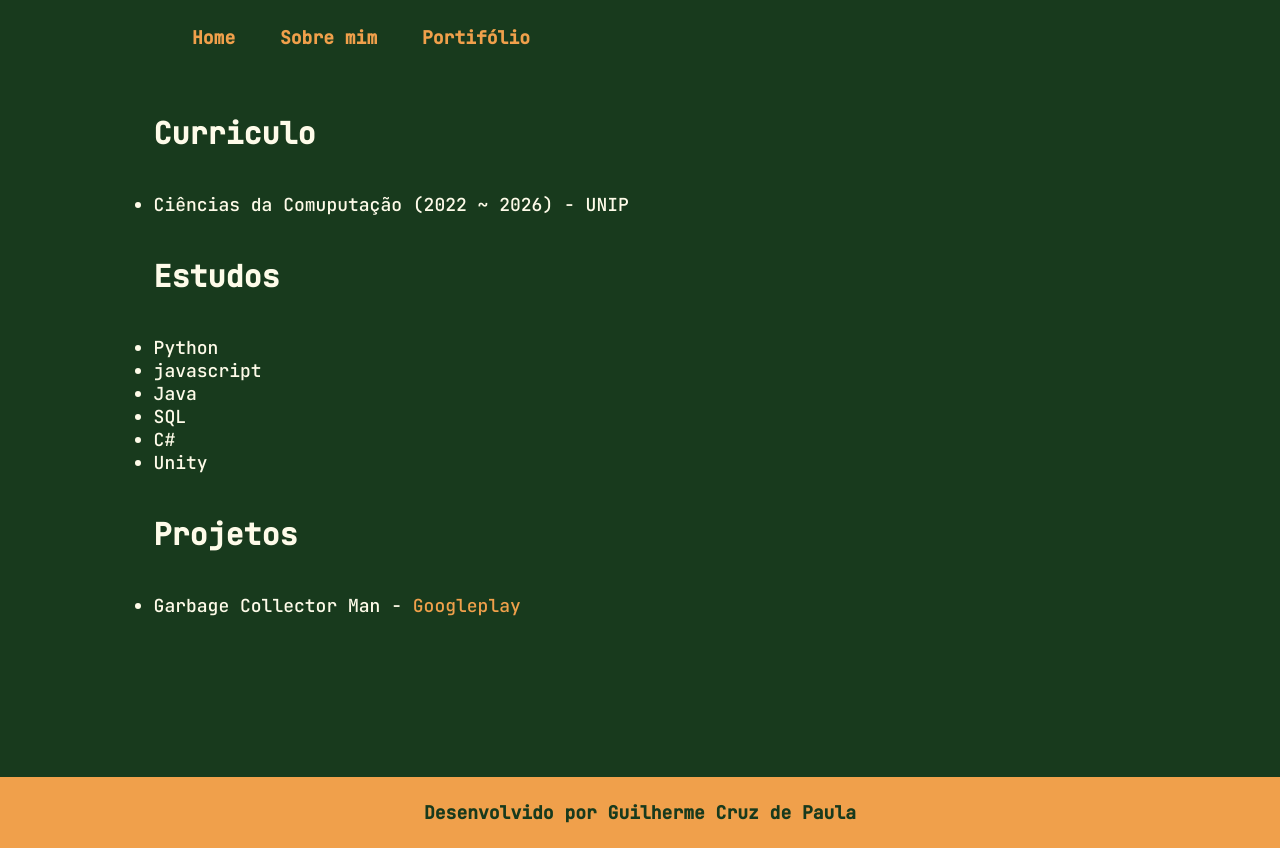
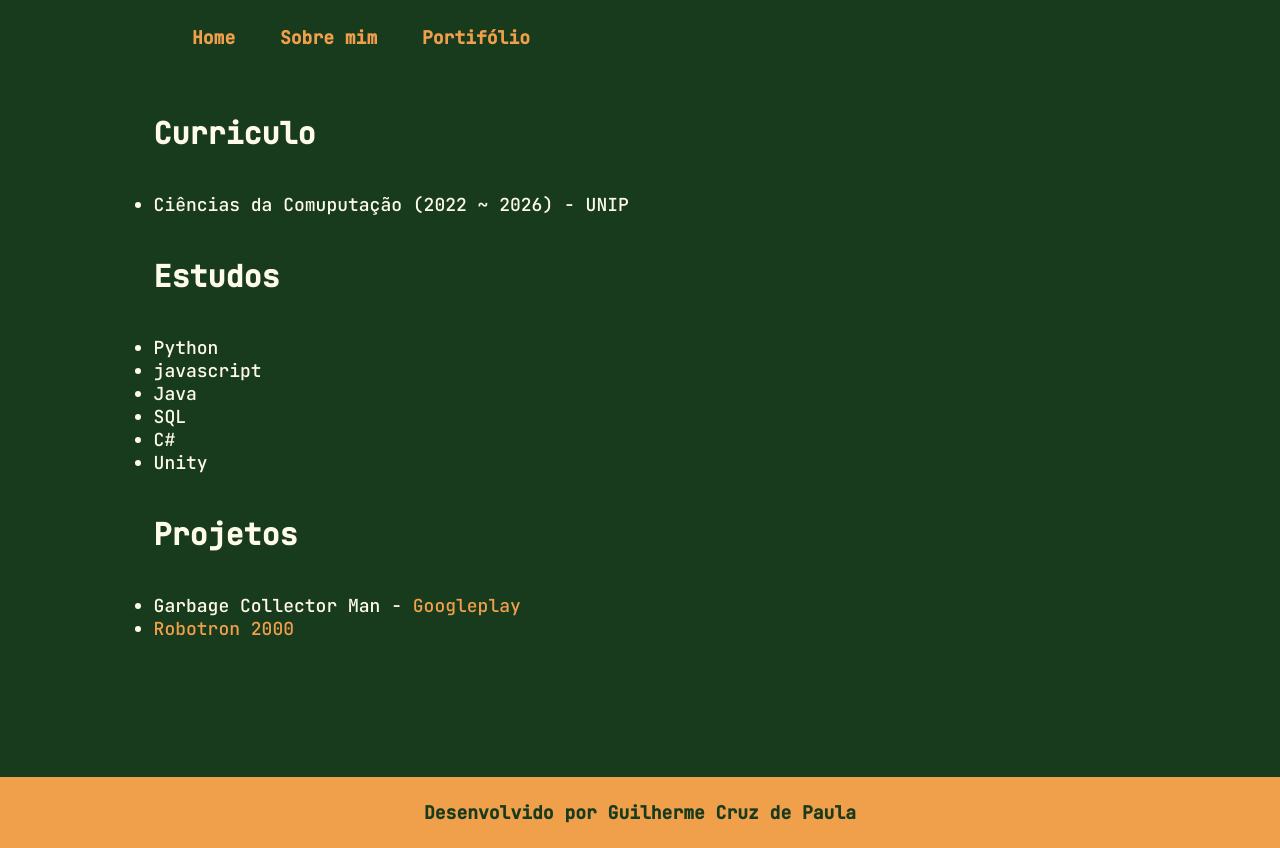
Before and after one commit to gui-p/Alura-Front, a plain HTML site: page portifolio.html in a window 1280 px wide. Drawn offline with Linux system fonts and the light colour scheme.

Commit message:
Inserido novo projeto no portifolio

```diff
--- a/portifolio.html
+++ b/portifolio.html
@@ -49,6 +49,7 @@
 
                 <ul class="apresentacao__conteudo__texto">
                     <li>Garbage Collector Man - <a href="https://play.google.com/store/apps/details?id=com.Unicluster.GarbageCollectorMan">Googleplay</a></li>
+                    <li><a href="https://robotron-2000-phi-olive.vercel.app/">Robotron 2000</a></li>
                 </ul>
 
         </main>
```
